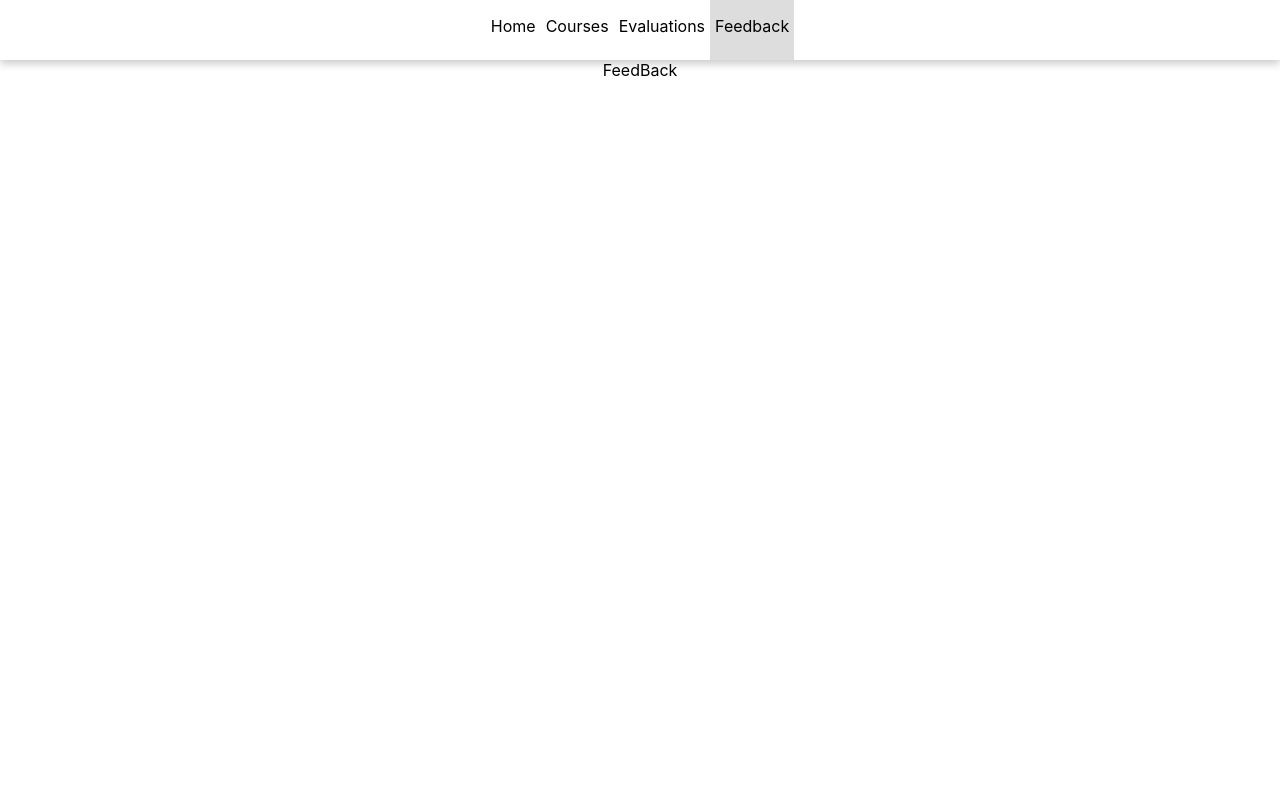
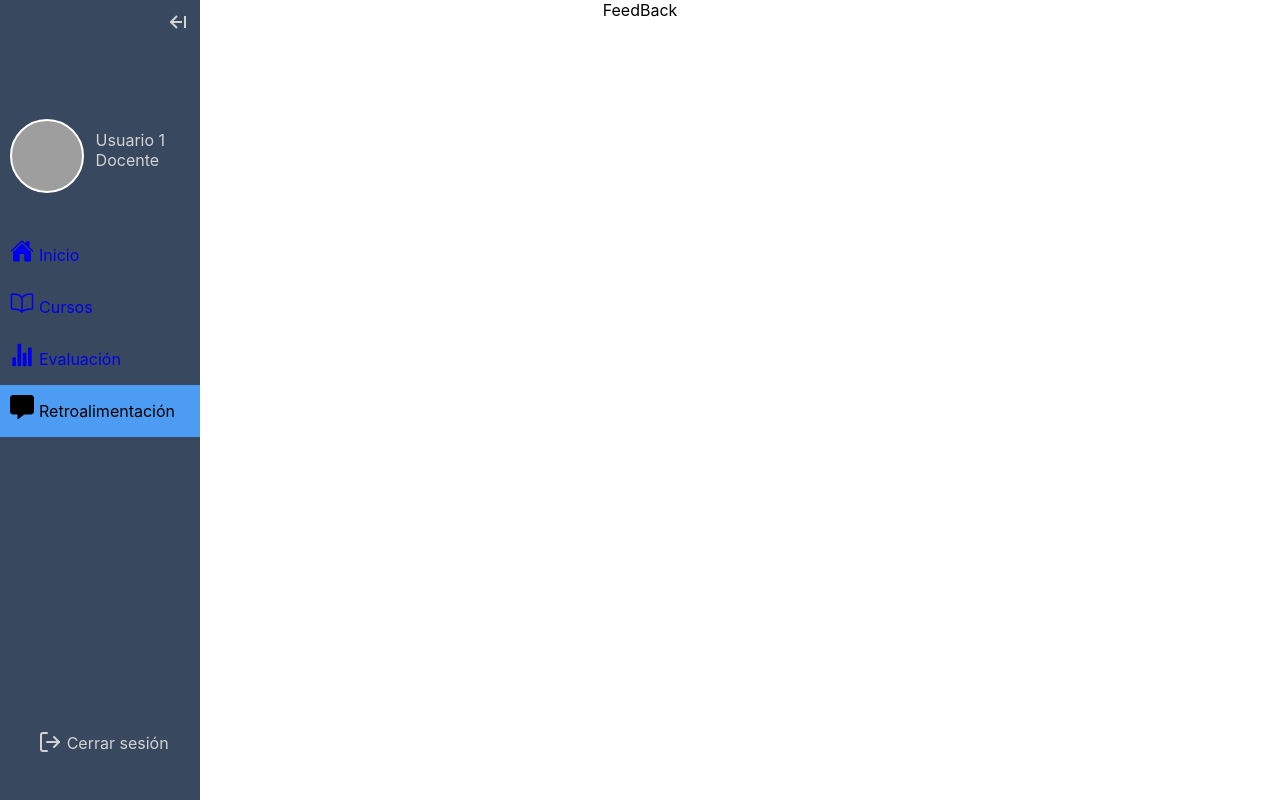
Before and after one commit to Aalzate95/Iot-cloud-front, a React (Create React App) app: page /feedback in a window 1280 px wide. Built offline with nearby package versions, Linux system fonts and the light colour scheme; grey boxes are pictures that could not be loaded.

Commit message:
Creation navbar as prototype

```diff
--- a/package.json
+++ b/package.json
@@ -8,6 +8,7 @@
     "@testing-library/user-event": "^12.1.10",
     "react": "^17.0.2",
     "react-dom": "^17.0.2",
+    "react-icons": "^4.2.0",
     "react-router-dom": "^5.2.0",
     "react-scripts": "4.0.3",
     "web-vitals": "^1.0.1"
--- a/src/components/navBar/NavBar.css
+++ b/src/components/navBar/NavBar.css
@@ -4,24 +4,114 @@
 }
 
 .NavBar-Style{
-    display:flex;
-    flex-direction:row;
-    box-shadow: 0 4px 8px 0 rgba(0,0,0,0.2);
-    height:60px;
-    width:100%;
-    align-items: center;
-    text-align: center;
-    justify-content: center;
+    position:absolute;
+    left:0;
+    top:0;
+    display:grid;
+    grid-template-rows: 1fr 1fr 4fr 1fr;
+    height:100%;
+    width:200px;
+    background-color:#38485e;
+    color:lightgray;
 }
 
-.navlink{
+.NavBar-links{
+    display:flex;
+    flex-direction: column;
+    width:100%;
     text-decoration: none;
-    height: 100%;
-    padding:0 5px 0 5px;
-    color:black;
+    list-style-type: none;
+    margin:0;
+    padding:0;
 }
 
-.navlink:hover{
-    background-color:rgb(37, 75, 145) !important;
-    color:white;
+.Nav_link:link{
+    display:flex;
+    flex-direction: row;
+    text-decoration: none;
+    line-height: 20px;
+    width: 95% ;
+    padding-left: 5%;
+    text-align:left;
 }
+
+.Nav_link:visited{
+    color:lightgray;
+}
+
+.Nav_link:hover{
+    color:black;
+    background-color:lightgray;
+    cursor:pointer;
+}
+
+.Nav_link:active{
+    color:gray
+}
+
+.activeRoute{
+    color:black;
+    background-color:#4b9cf2;
+}
+
+.NavBar-logout{
+    display:grid;
+    grid-template-columns:1fr 2fr;
+    justify-content:center;
+    align-items: center;
+    text-align:right;
+    line-height: 4rem;
+}
+
+.NavBar-logout p{
+    width:100%;
+    font-size:1rem;
+    text-align:left;
+    margin:0;
+}
+
+.icon{
+    margin:10px 5px 0 0;
+}
+
+.NavBar-Style svg{
+    font-size:1.5rem;
+}
+
+.NavBar-logout:hover{
+    cursor:pointer;
+    background-color:#4b9cf2;
+}
+
+.HideNav{
+    margin:10px;
+    text-align:right;
+}
+
+.HideNav-button:hover{
+    cursor:pointer;
+    opacity:0.5;
+}
+.NavBar-Profile{
+    margin-left:5%;
+    display:grid;
+    grid-template-columns:1fr 2fr;
+}
+.Profile-Photo{
+    border-radius: 100%;
+    height: 70px;
+    width: 70px;
+    border: 2px solid;
+    border-color: white;
+    background-position: center;
+    background-size: cover;
+    margin-top:5px;
+}
+
+.Profile-description{
+    margin: 16px 0 16px 10%;
+    text-align:left;
+}
+.Profile-description p{
+    margin:0
+}
--- a/src/components/navBar/NavBar.js
+++ b/src/components/navBar/NavBar.js
@@ -1,25 +1,87 @@
-import React from 'react';
+import React,{useState} from 'react';
 import './NavBar.css'
 import { NavLink } from 'react-router-dom'
+import { FiLogOut } from "react-icons/fi";
+import {IoHome,IoStatsChart,IoBookOutline} from "react-icons/io5";
+import { FaCommentAlt } from "react-icons/fa";
+import {BiArrowFromRight, BiArrowFromLeft} from "react-icons/bi";
+
+const usuario = {
+    name:"Usuario 1",
+    type:"Docente",
+    image:"http://icons.iconarchive.com/icons/paomedia/small-n-flat/512/user-male-icon.png"
+}
 
 const NavBar = ({children}) => {
+    const [isHidden,setIsHidden] = useState(false)
 
     const activeStyles = {
-        backgroundColor:"rgb(221, 221, 221)"
+        color:"black",
+    }
+
+    const renderPerfilImage = () =>{
+        return(
+            <div className="NavBar-Profile">
+                <div className="Profile-Photo" style={{backgroundImage:`url(${usuario.image})`}}></div>
+                <div className="Profile-description">
+                    <p>{usuario.name}</p>
+                    <p>{usuario.type}</p>
+                </div>
+            </div>
+            )
     }
 
     return (
         <div className="NavBar">
-
-            <nav  className="NavBar-Style">
-                <NavLink className="navlink" exact={true} to='/' activeStyle={activeStyles}><p>Home</p></NavLink>
-                <NavLink className="navlink" to='/cursos' activeStyle={activeStyles}><p>Courses</p></NavLink>
-                <NavLink className="navlink" to='/evaluations' activeStyle={activeStyles}><p>Evaluations</p></NavLink>
-                <NavLink className="navlink" to='/feedback' activeStyle={activeStyles}><p>Feedback</p></NavLink>
+            <nav  className="NavBar-Style" >
+                <div className="HideNav">
+                    <div className="HideNav-button" onClick={()=>{setIsHidden(!isHidden)}}>
+                        <BiArrowFromRight
+                            style={{display:`${isHidden?"none":"inline"}`}}
+                        />
+                        <BiArrowFromLeft
+                            style={{display:`${isHidden?"inline":"none"}`}}
+                        />
+                    </div>
+                </div>
+                <div className="NavBar-user">
+                    {renderPerfilImage()}
+                </div>
+                <div className="NavBar-links">
+                        <NavLink className="Nav_link" activeClassName="activeRoute" exact={true} to='/' activeStyle={activeStyles}>
+                            <div className="icon">
+                                <IoHome/>
+                            </div>
+                            <p>Inicio</p>
+                        </NavLink>
+                        <NavLink className="Nav_link" activeClassName="activeRoute"  to='/cursos' activeStyle={activeStyles}>
+                            <div className="icon">
+                                <IoBookOutline/>
+                            </div>
+                            <p>Cursos</p>
+                        </NavLink>
+                        <NavLink className="Nav_link" activeClassName="activeRoute" to='/evaluations' activeStyle={activeStyles}>
+                            <div className="icon">
+                                <IoStatsChart/>
+                            </div>
+                            <p>Evaluación</p>
+                        </NavLink>
+                        <NavLink className="Nav_link" activeClassName="activeRoute" to='/feedback' activeStyle={activeStyles}>
+                            <div className="icon">
+                                <FaCommentAlt/>
+                            </div>
+                            <p>Retroalimentación</p>
+                        </NavLink>
+                </div>
+                <div className="NavBar-logout">
+                    <div className="icon">
+                        <FiLogOut/>
+                    </div>
+                    <p>Cerrar sesión</p>
+                </div>
             </nav>
             {children}
         </div>
      );
 }
-
 export default NavBar;
```
Also changed, not shown: 1 other file (tests, documents, lock files or other folders).
